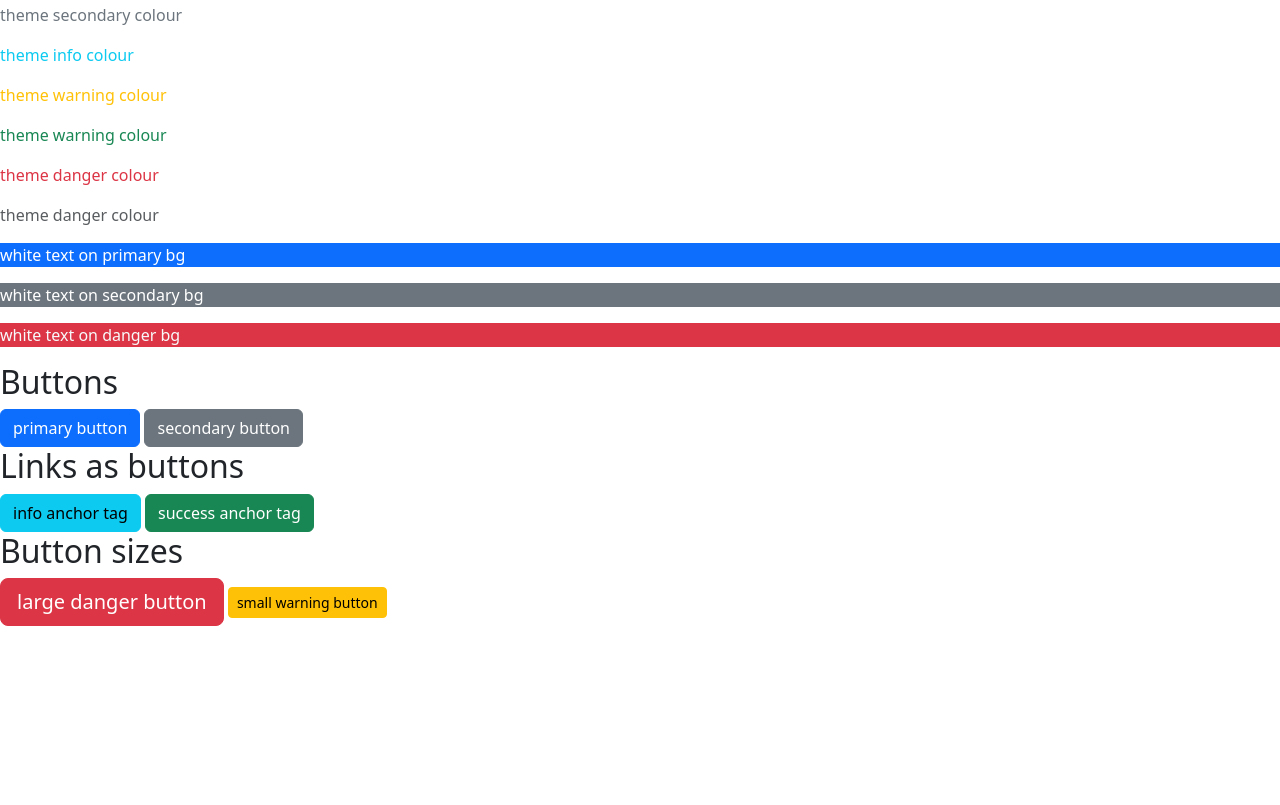
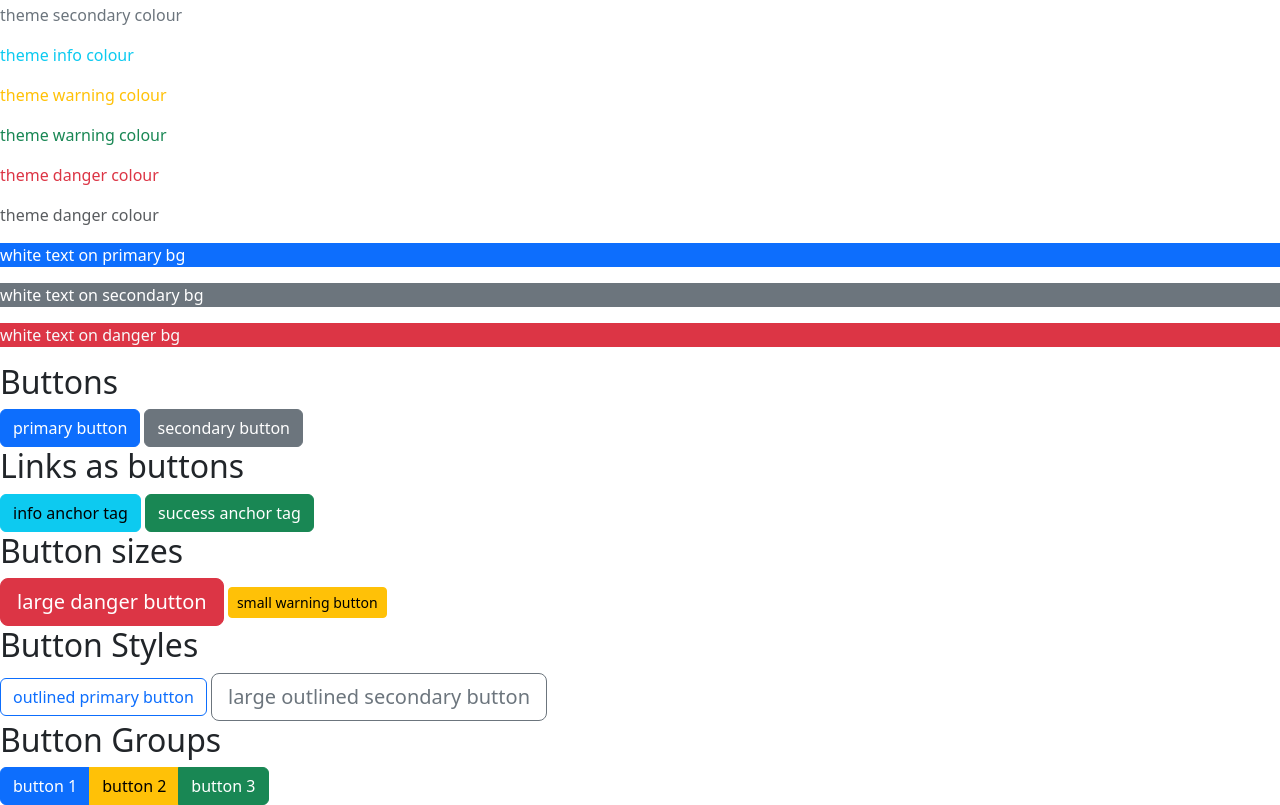
Before and after one commit to AnastasiaTomar27/Bootstrap-exersises, a plain HTML site: page index.html in a window 1280 px wide. Shown: the part 762-1567 px from the top of the page. Before the commit the page ends 1388 px from the top, so only its background shows below. Drawn offline with nearby package versions, Linux system fonts and the light colour scheme.

Commit message:
Update index.html

```diff
--- a/index.html
+++ b/index.html
@@ -52,11 +52,26 @@
     <a href="#" class="btn btn-info">info anchor tag</a>
     <a href="#" class="btn btn-success">success anchor tag</a>
 
-    <!--Button sizes-->
+    <!--button sizes-->
     <h2>Button sizes</h2>
     <button class="btn btn-lg btn-danger">large danger button</button>
     <button class="btn btn-sm btn-warning">small warning button</button>
 
+    <!--Button styles-->
+    <h2>Button Styles</h2>
+    <button class="btn btn-outline-primary">outlined primary button</button>
+    <button class="btn btn-outline-secondary btn-lg">large outlined secondary button</button>
+
+    <!--Button groups-->
+    <h2>Button Groups</h2>
+    <div class="btn-group">
+        <a href="#" class="btn btn-primary">button 1</a>
+        <a href="#" class="btn btn-warning">button 2</a>
+        <a href="#" class="btn btn-success">button 3</a>
+    </div>
+
+
+
     <script src="https://cdn.jsdelivr.net/npm/bootstrap@5.3.2/dist/js/bootstrap.bundle.min.js" integrity="sha384-C6RzsynM9kWDrMNeT87bh95OGNyZPhcTNXj1NW7RuBCsyN/o0jlpcV8Qyq46cDfL" crossorigin="anonymous"></script>
 </body>
 </html>
```
